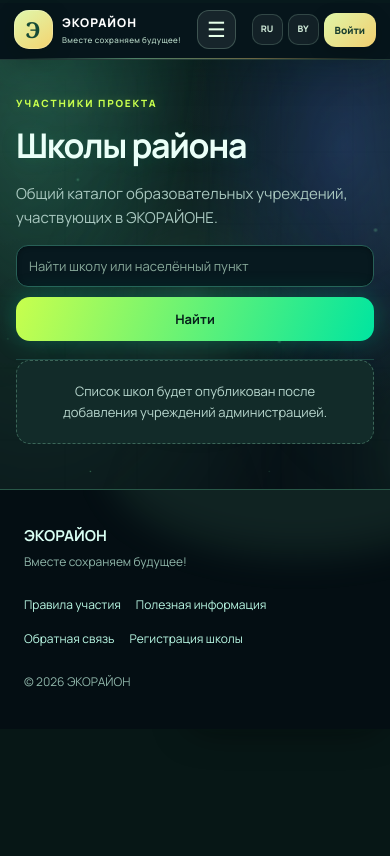
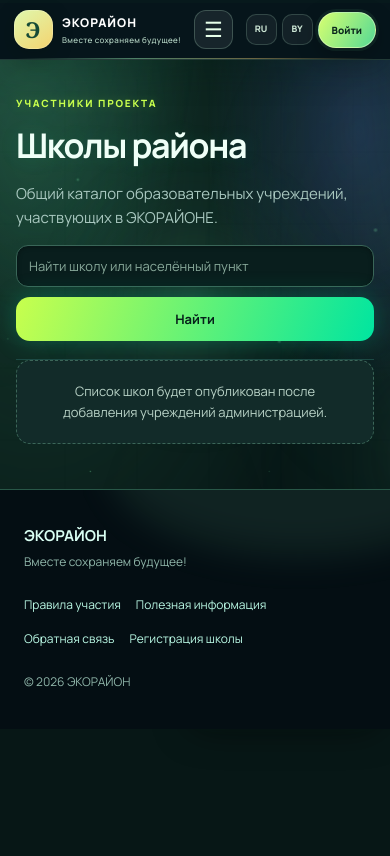
Before and after one commit to dudojtsergej065-gif/ekorayon, a Node server app: page /schools in a window 390 px wide; the page is wider, and only the part inside the window is pictured. Shown: the top 856 px of that part. Run offline with Node 20, Linux system fonts and the light colour scheme; data that the repository does not hold is empty; some libraries are stand-ins or nearby versions; some web fonts are replaced.

Commit message:
Improve dark theme contrast and round cabinet button

```diff
--- a/ekorayon/public/styles.css
+++ b/ekorayon/public/styles.css
@@ -696,3 +696,59 @@ button:active,.btn:active,.login-link:active{transform:translateY(1px) scale(.98
 .eu-admin-panel{display:flex;align-items:center;justify-content:space-between;gap:25px;padding:27px;border-radius:22px;background:linear-gradient(120deg,#091e2b,#123d3c);color:#effff8;margin:55px 0}.eu-admin-panel h2{margin:8px 0;font-size:27px}.eu-admin-panel p{max-width:480px;color:#b2cec3;line-height:1.6;margin:0}.eu-admin-links{display:grid;grid-template-columns:repeat(2,minmax(0,1fr));gap:8px;min-width:45%}.eu-admin-links a,.eu-admin-login{padding:12px;border:1px solid rgba(130,240,188,.22);border-radius:11px;color:#b5f7d4;text-decoration:none;font-size:11px;font-weight:850;background:rgba(255,255,255,.05)}.eu-admin-links a:hover,.eu-admin-login:hover{background:rgba(90,235,166,.14);border-color:#68e9ae}
 @media(max-width:760px){.eco-universe-hero{grid-template-columns:1fr;padding:34px 23px 20px;min-height:0}.eu-hero-copy h1{font-size:65px}.eu-planet-wrap{height:230px;grid-row:2}.eu-planet{width:155px;height:155px;font-size:85px}.eu-planet-ring{width:240px;height:78px}.eu-hero-foot{font-size:7px;letter-spacing:1px}.eu-stats{grid-template-columns:repeat(2,1fr);margin-bottom:38px}.eu-stats article{padding:15px}.eu-section{margin:38px 0}.eu-section-head{align-items:flex-start}.eu-section-head p{font-size:12px}.eu-section-symbol{font-size:34px}.eu-passport-top{padding:18px}.eu-passport-avatar{width:55px;height:55px;font-size:30px}.eu-passport-top h3{font-size:17px}.eu-passport-stamp{width:55px;height:55px;font-size:9px}.eu-passport-metrics{grid-template-columns:repeat(2,1fr);padding:17px}.eu-passport-bottom{padding:13px 17px;font-size:8px}.eu-levels{grid-template-columns:repeat(2,1fr)}.eu-network{grid-template-columns:1fr;padding:15px}.eu-network-core{width:120px;height:120px}.eu-network-core span{font-size:30px}.eu-school-nodes{grid-template-columns:1fr}.eu-school-node{padding:10px}.eu-quiz{padding:17px}.eu-quiz h3{font-size:18px}.eu-awards{grid-template-columns:1fr}.eu-admin-panel{align-items:stretch;flex-direction:column;padding:20px}.eu-admin-links{min-width:0;grid-template-columns:1fr}.eu-locked-passport{align-items:flex-start;flex-wrap:wrap}.eu-locked-passport a{margin-left:52px}.eu-garden{min-height:245px}.eu-garden-ground{height:125px}}
 @media(prefers-reduced-motion:reduce){.eu-planet,.eu-float,.eu-garden-tree,.eu-garden-house,.eu-garden-bush{animation:none}.eu-button,.eu-school-node,.eu-quiz-option{transition:none}}
+
+
+/* ЭКОРАЙОН — финальная коррекция контраста и формы элементов */
+html{background:#071716!important;color-scheme:dark}
+body{
+  background:radial-gradient(ellipse at 10% 0%,#123b31 0,transparent 34%),
+             radial-gradient(ellipse at 92% 18%,#182c43 0,transparent 30%),#071716!important;
+  color:#eafff5!important;
+}
+.container,.page-head,.prose,.form-wrap{color:#eafff5}
+.page-head h1,.prose h1,.form-wrap h1,
+.section h2,.section-head h2,.detail-grid h2,
+.panel h1,.panel h2,.panel h3,.panel h4{color:#effff7!important}
+.page-head p,.prose p,.split p,.muted{color:#b8d2c6}
+.stat,.leader-card:not(.rank-1),.news-card,.school-card,.panel,
+.material-card,.result,.report-card,.table-wrap,.quote-card,
+.dashboard-grid .panel,.detail-grid>*,.admin-links a{
+  background:linear-gradient(145deg,#142e2b,#0c2222)!important;
+  color:#eafff5!important;border-color:#294b43!important;
+  box-shadow:0 10px 28px rgba(0,0,0,.24);
+}
+.stat span,.news-card p,.news-card small,.school-card p,
+.entry small,.simple-row small,.metric-row small,
+.report-card small,.result small{color:#a9c5b8!important}
+.news-card h3,.school-card h3,.material-card b,
+.panel h2,.panel h3,.panel h4{color:#effff7!important}
+.stat strong,.school-card strong,.material-card strong,
+.text-link,.admin-links a{color:#8cebb7}
+.form label,.stack-form label{color:#d5eee2!important}
+.form input,.form select,.form textarea,.stack-form input,
+.stack-form select,.stack-form textarea,.searchbar input,
+.inline-form input,.inline-form select,.review-form input{
+  background:#091e1d!important;color:#effff7!important;
+  border:1px solid #3a6658!important;
+}
+.form input::placeholder,.form textarea::placeholder,
+.stack-form input::placeholder,.stack-form textarea::placeholder,
+.searchbar input::placeholder{color:#88a99a!important}
+.table-wrap table{color:#eafff5}
+.table-wrap th{background:#18352f!important;color:#c5e8d5!important}
+.table-wrap td{color:#e1f4e9!important}
+.table-wrap th,.table-wrap td{border-bottom-color:#294b43!important}
+.empty{background:#122b29!important;color:#b8d2c6!important;border-color:#3b6658!important}
+.topbar .login-link{
+  border-radius:999px!important;
+  min-height:40px;padding:10px 19px;
+  border:1px solid rgba(235,255,207,.5);
+  background:linear-gradient(120deg,#d7ff70,#55d995)!important;
+  color:#09251c!important;
+  box-shadow:0 7px 22px rgba(0,0,0,.25),0 0 0 3px rgba(120,235,165,.08);
+}
+.topbar .login-link:hover{border-radius:999px!important;filter:brightness(1.06);transform:translateY(-2px)}
+.topbar .login-link .count{border-radius:999px;background:#0d4935;color:#dffff0}
+@media(max-width:600px){
+  .topbar .login-link{min-height:36px;padding:8px 13px;border-radius:999px!important}
+}
```
